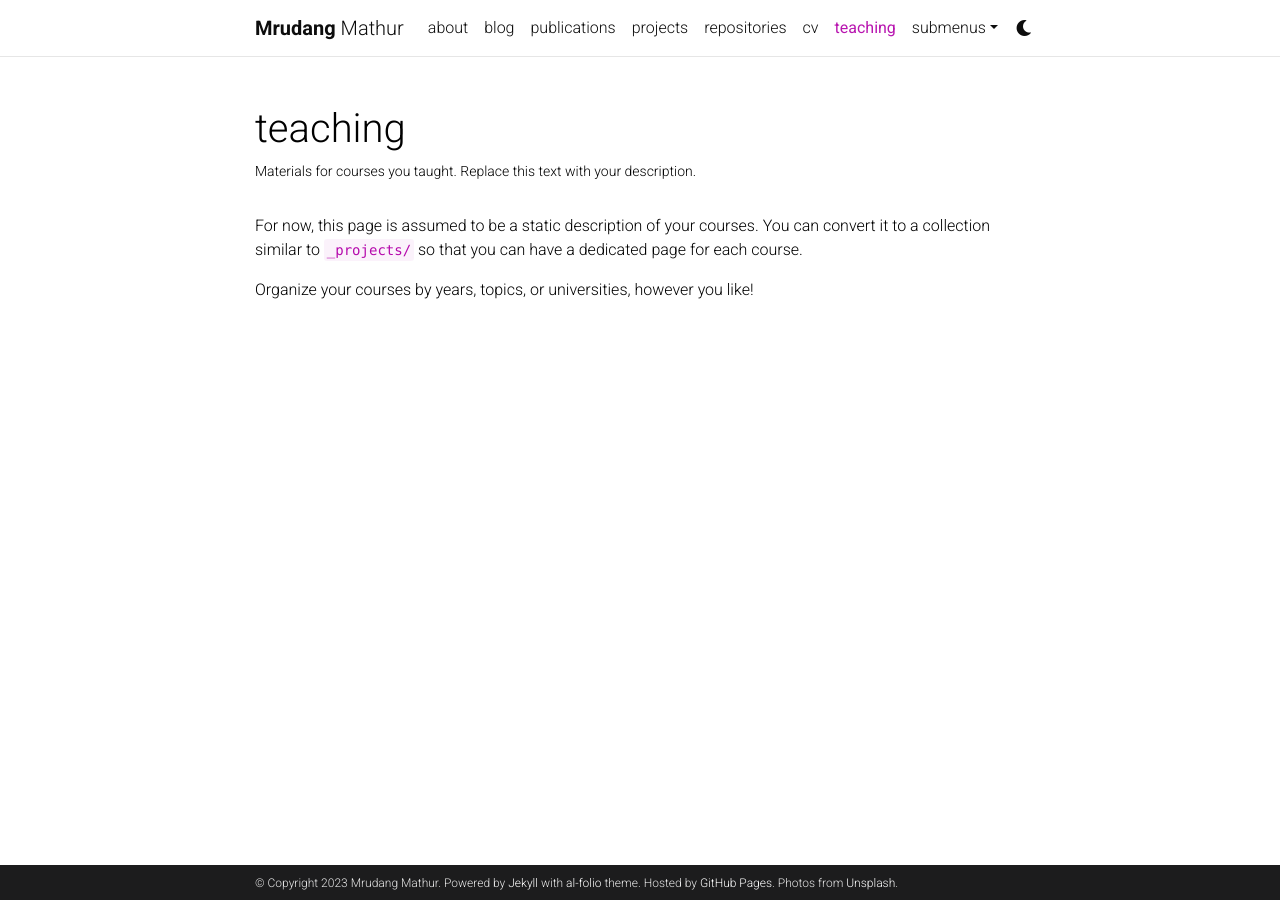
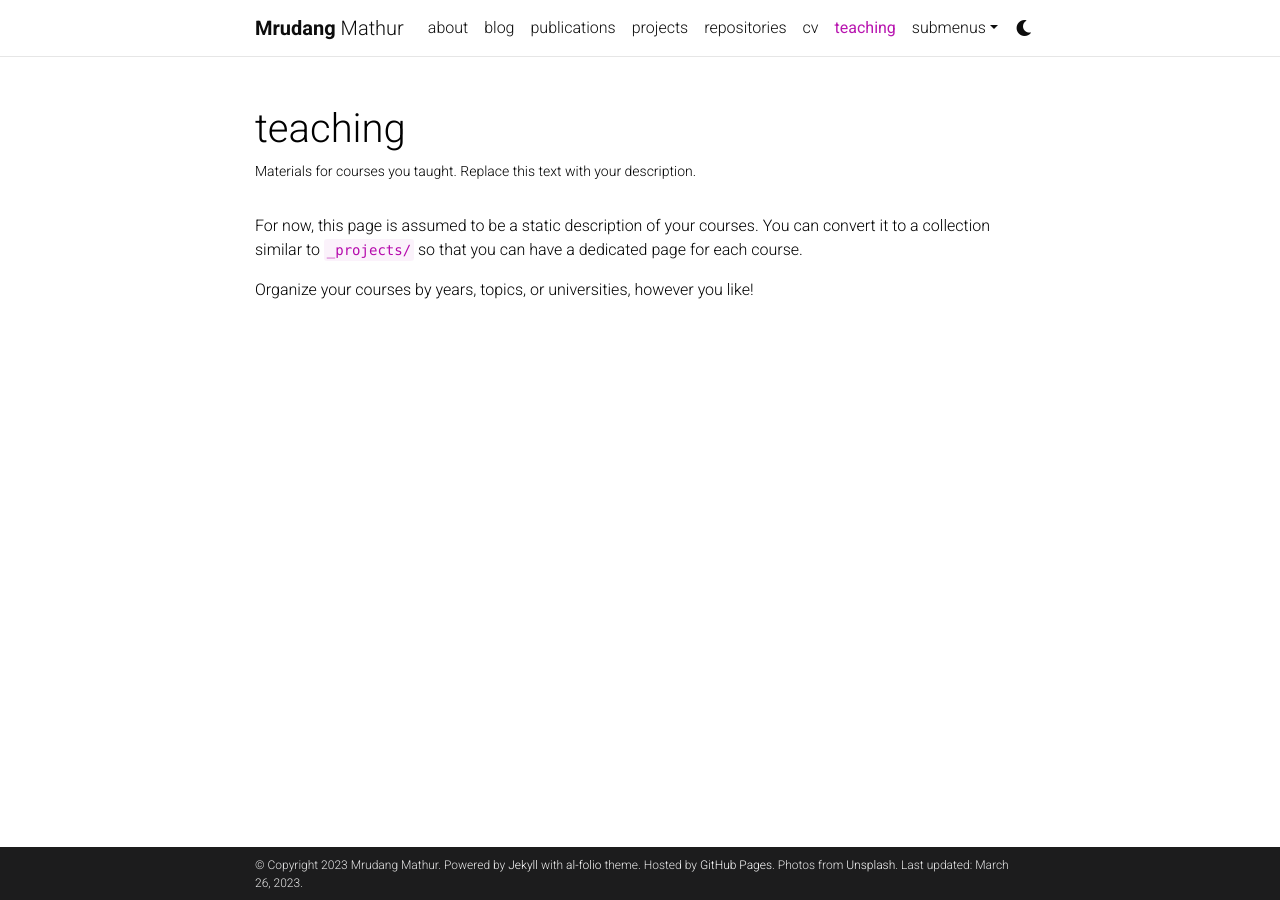
Before and after one commit to mrudangm/mrudangm.github.io, a Jekyll site: the page built from _pages/teaching.md, in a window 1280 px wide. Built offline with Jekyll 4.4.1, drawn with Linux system fonts in a browser that asks for light colours; full-size pictures stand in for the smaller copies a plugin makes; comment, search, counter and statistics services are not loaded; a style sheet for code colours, icons or effects is not loaded.

```diff
--- a/_config.yml
+++ b/_config.yml
@@ -16,11 +16,11 @@ footer_text: >
 keywords: jekyll, jekyll-theme, academic-website, portfolio-website  # add your own keywords or leave empty
 
 lang: en # the language of your site (for example: en, fr, cn, ru, etc.)
-icon: ⚛️  # the emoji used as the favicon (alternatively, provide image name in /assets/img/)
+icon:   # the emoji used as the favicon (alternatively, provide image name in /assets/img/)
 
 url: https://mrudangm.github.io # the base hostname & protocol for your site
 baseurl: # the subpath of your site, e.g. /blog/
-last_updated: false # set to true if you want to display last updated in the footer
+last_updated: true # set to true if you want to display last updated in the footer
 impressum_path:  # set to path to include impressum link in the footer, use the same path as permalink in a page, helps to conform with EU GDPR
 
 # -----------------------------------------------------------------------------
```
Also changed, not shown: _pages/about.md (+4 -4 lines).
